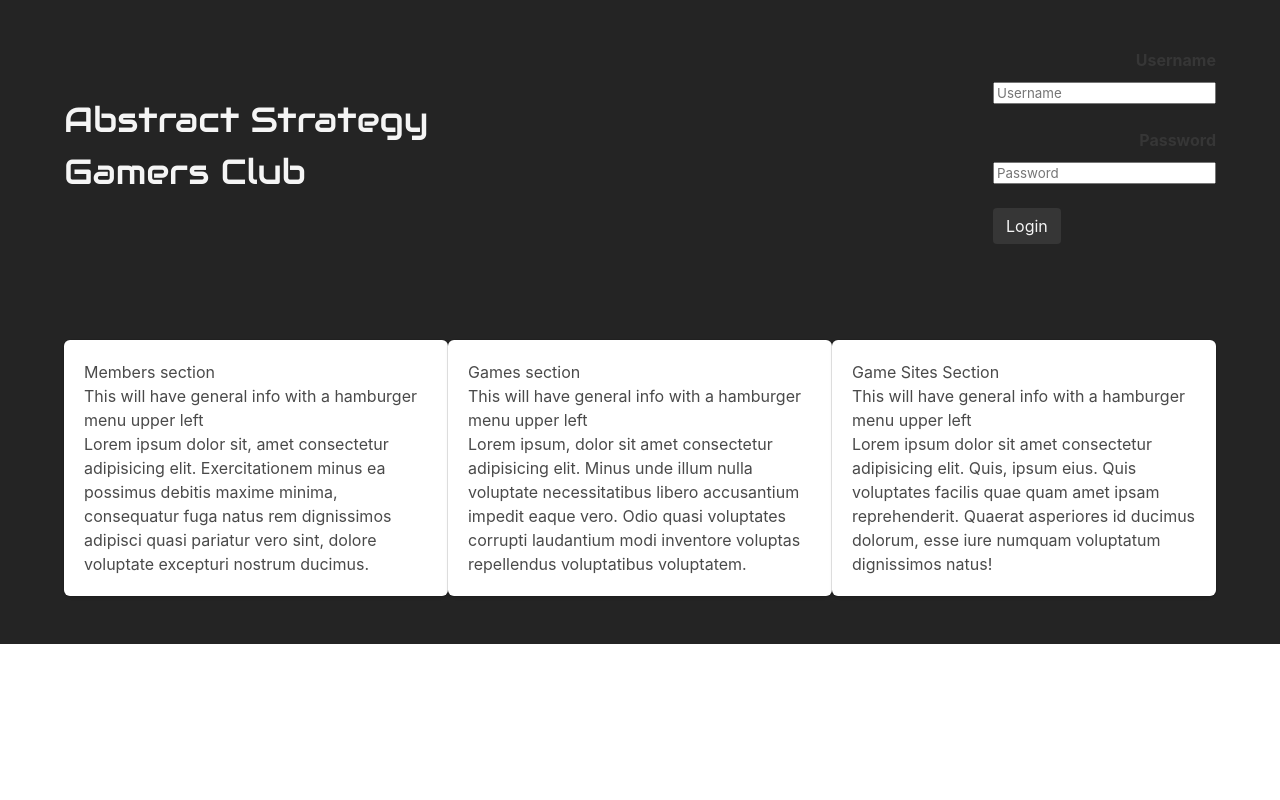
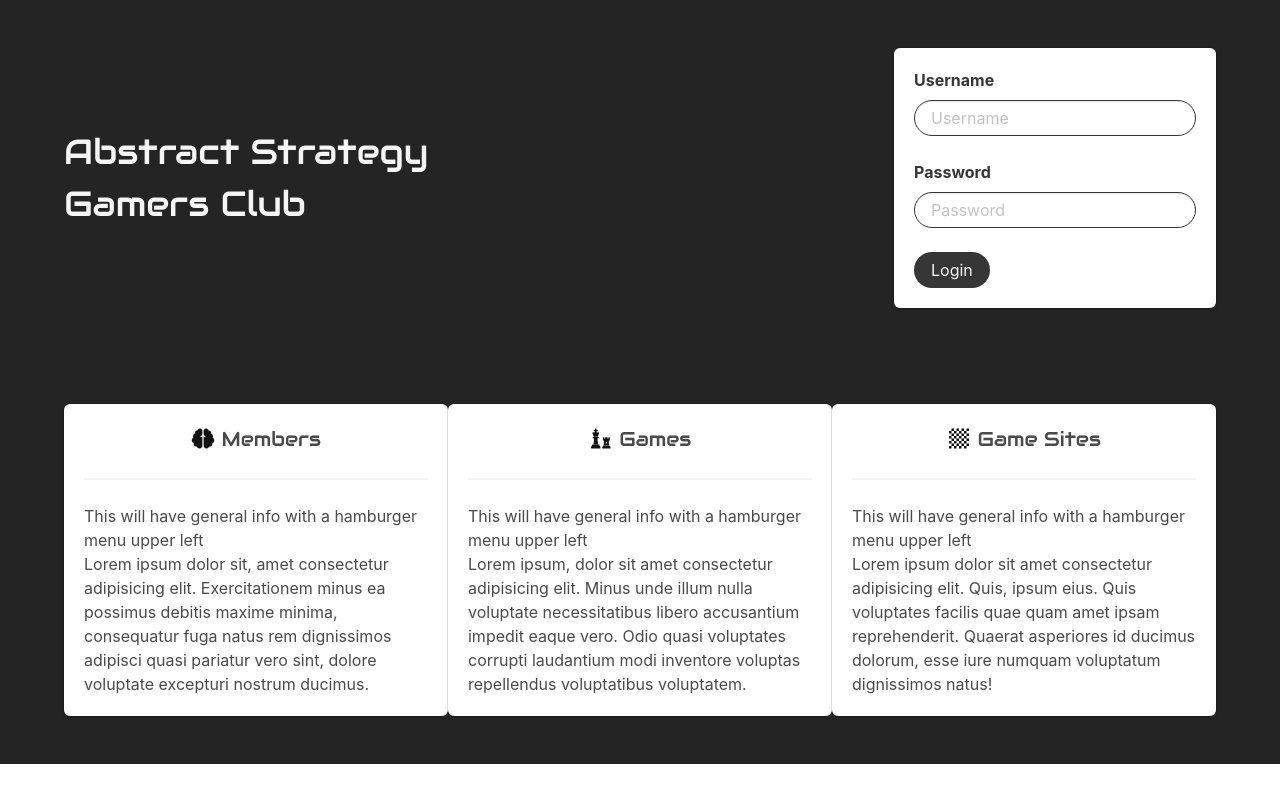
Before and after one commit to JasonSMacias/ASGC, a React (Create React App) app in the folder client/: page / in a window 1280 px wide. Built offline with nearby package versions, Linux system fonts and the light colour scheme.

Commit message:
more style on login, sections.

```diff
--- a/client/public/style.css
+++ b/client/public/style.css
@@ -2,3 +2,8 @@
   font-family: 'Audiowide', cursive;
   font-size: 35px;
 }
+
+.section-head {
+  font-family: 'Audiowide', cursive;
+  font-size: 20px;
+}
--- a/client/src/App.js
+++ b/client/src/App.js
@@ -11,7 +11,7 @@ import './App.css';
 import Axios from 'axios';
 
 class App extends Component {
-  state = { users: []}
+  state = { isLoggedIn: false }
 
 // to get users: {this.state.users.map(user => <li key={user.id}>{user.user_name}, {user.address}</li>)}
 
--- a/client/src/components/GameSitesTile.js
+++ b/client/src/components/GameSitesTile.js
@@ -4,7 +4,7 @@ function GameSitesTile(props) {
   return (
     <section>
         <div className="box">
-          <h2>Game Sites Section</h2>
+          <h2 className="section-head has-text-centered"><span className="icon has-text-black-bis"><i class="fas fa-chess-board"></i></span> Game Sites</h2> <hr />
           <p>This will have general info with a hamburger menu upper left</p>
           <p>Lorem ipsum dolor sit amet consectetur adipisicing elit. Quis, ipsum eius. Quis voluptates facilis quae quam amet ipsam reprehenderit. Quaerat asperiores id ducimus dolorum, esse iure numquam voluptatum dignissimos natus!</p>
         </div>
--- a/client/src/components/GamesTile.js
+++ b/client/src/components/GamesTile.js
@@ -4,8 +4,8 @@ function GamesTile(props) {
   return (
     <section>
 
-      <div className="box">
-        <h2>Games section</h2>
+      <div className="box" >
+        <h2 className="section-head has-text-centered"><span className="icon has-text-black-bis"><i class="fas fa-chess"></i></span> Games</h2> <hr />
         <p>This will have general info with a hamburger menu upper left</p>
         <p>Lorem ipsum, dolor sit amet consectetur adipisicing elit. Minus unde illum nulla voluptate necessitatibus libero accusantium impedit eaque vero. Odio quasi voluptates corrupti laudantium modi inventore voluptas repellendus voluptatibus voluptatem.</p>
       </div>
--- a/client/src/components/Login.js
+++ b/client/src/components/Login.js
@@ -1,4 +1,5 @@
 import React, {Component} from 'react';
+import { BrowserRouter as Router, Switch, Route, Link } from "react-router-dom";
 
 class Login extends Component {
 
@@ -10,10 +11,12 @@ class Login extends Component {
 
   render () {
     return (
+      <React.Fragment>
+        <Switch>
           <div className="level-right">
-        <div className="level-item has-text-right">
+            <div className="level-item">
               {/* <p>Sign in stuff OR basic member information <br /> and link to dashboard</p>     */}
-          <form>
+              <form className="field is-grouped-multiline box">
                 <label className="label" htmlFor="username">Username </label>
                 <div className="control">
                   <input
@@ -22,27 +25,32 @@ class Login extends Component {
                     value={this.state.username}
                     // onChange={this.handleInputChange}
                     // className="form-control"
+                    className="input is-dark is-rounded"
                     placeholder="Username"/>
                   {/* <small id="usernameHelp" className="form-text text-muted">Enter your username</small> */}
                 </div>
                 <br />
                 <label className="label" htmlFor="password">Password  </label>
-              <div className="control">
+                <div className="control is-medium">
                   <input
                     type="password"
                     name="password"
                     value={this.state.password}
                     onChange={this.handleInputChange}
-                className="form-control"
+                    className="input is-dark is-rounded"
                     placeholder="Password"
                   />
-            <br /><br />
-            <button type="submit" className="button is-dark" onClick={this.login}>Login</button>
+                </div>
+                <br />
+                <div className="control">
+                  <button type="submit" className="button is-dark is-rounded" onClick={this.login}>Login</button>
                 </div>
               </form>
 
             </div>
           </div>
+        </Switch>
+      </React.Fragment>
     );
   }
 }
--- a/client/src/components/MembersTile.js
+++ b/client/src/components/MembersTile.js
@@ -4,7 +4,7 @@ function MembersTile(props) {
   return (
     <section>
         <div className="box">
-          <h2>Members section</h2>
+          <h2 className="section-head has-text-centered"><span className="icon has-text-black-bis"><i class="fas fa-brain"></i></span> Members</h2> <hr />
           <p>This will have general info with a hamburger menu upper left</p>
           <p>Lorem ipsum dolor sit, amet consectetur adipisicing elit. Exercitationem minus ea possimus debitis maxime minima, consequatur fuga natus rem dignissimos adipisci quasi pariatur vero sint, dolore voluptate excepturi nostrum ducimus.</p>
         </div>
```
Lines whose indentation alone changed are shown as unchanged.
